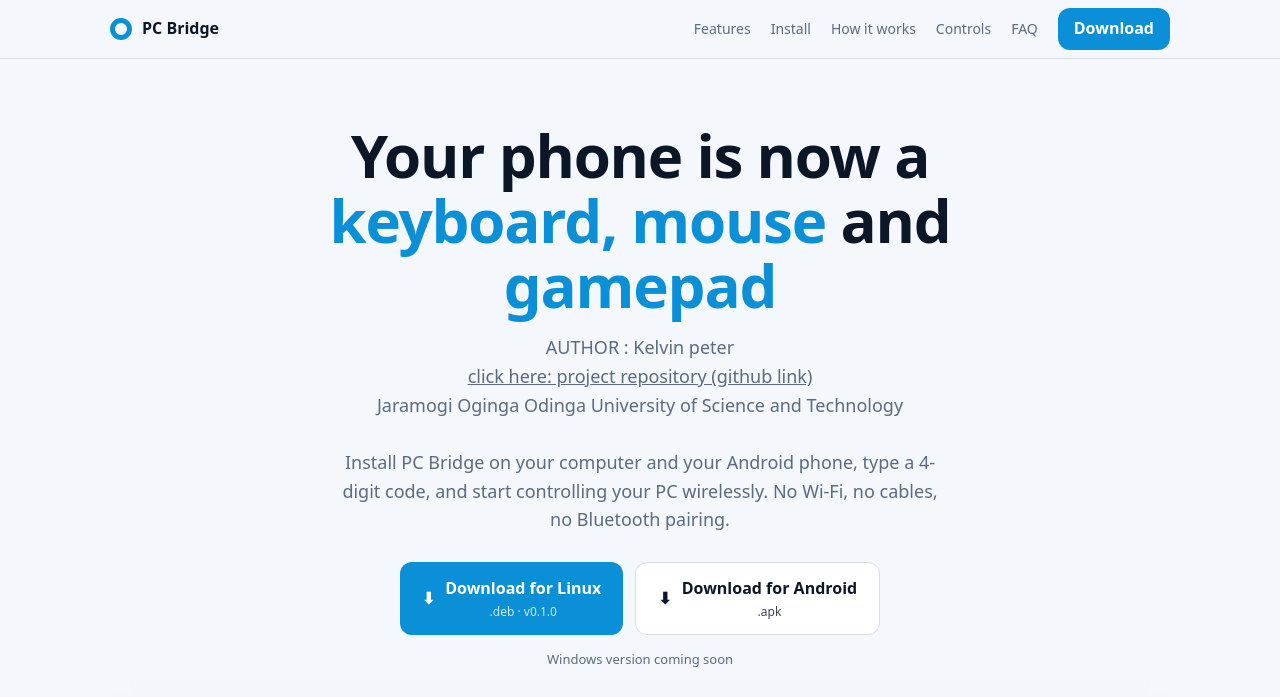
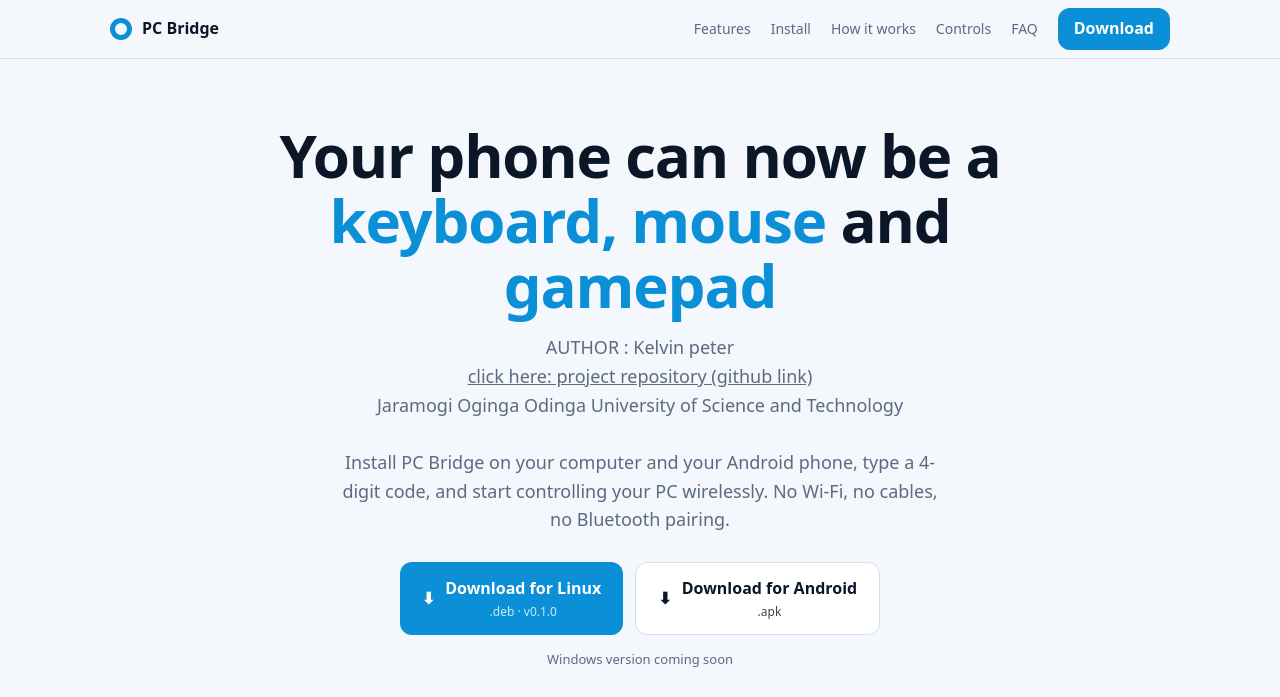
Before and after one commit to itskelvin44-lab/PCbridge-app, a plain HTML site: page download/index.html in a window 1280 px wide. Shown: the top 697 px of the page. Drawn offline with Linux system fonts and the light colour scheme.

Commit message:
html update 2

```diff
--- a/download/index.html
+++ b/download/index.html
@@ -606,7 +606,7 @@
 
     <header class="hero" id="top">
         <div class="w">
-            <h1>Your phone is now a <em>keyboard, mouse</em> and <em>gamepad</em></h1>
+            <h1>Your phone can now be a <em>keyboard, mouse</em> and <em>gamepad</em></h1>
             <p class="lead">AUTHOR : Kelvin peter<br>
                 <a href = "https://github.com/itskelvin44-lab/PCbridge-app"  target="_blank" rel="noopener noreferrer"> click here: project repository (github link)</a><br>
                 Jaramogi Oginga Odinga University of Science and Technology<br></p>
```
